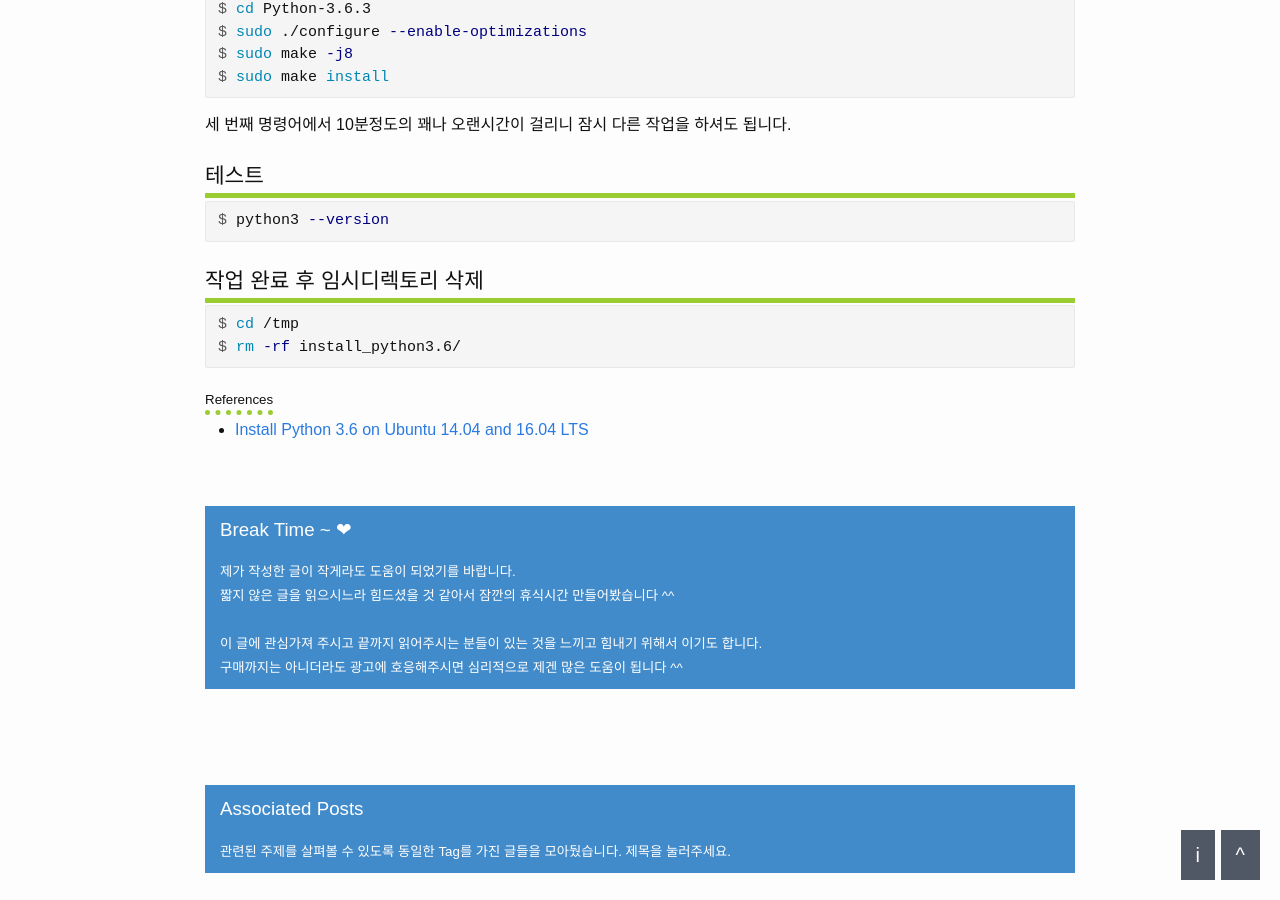
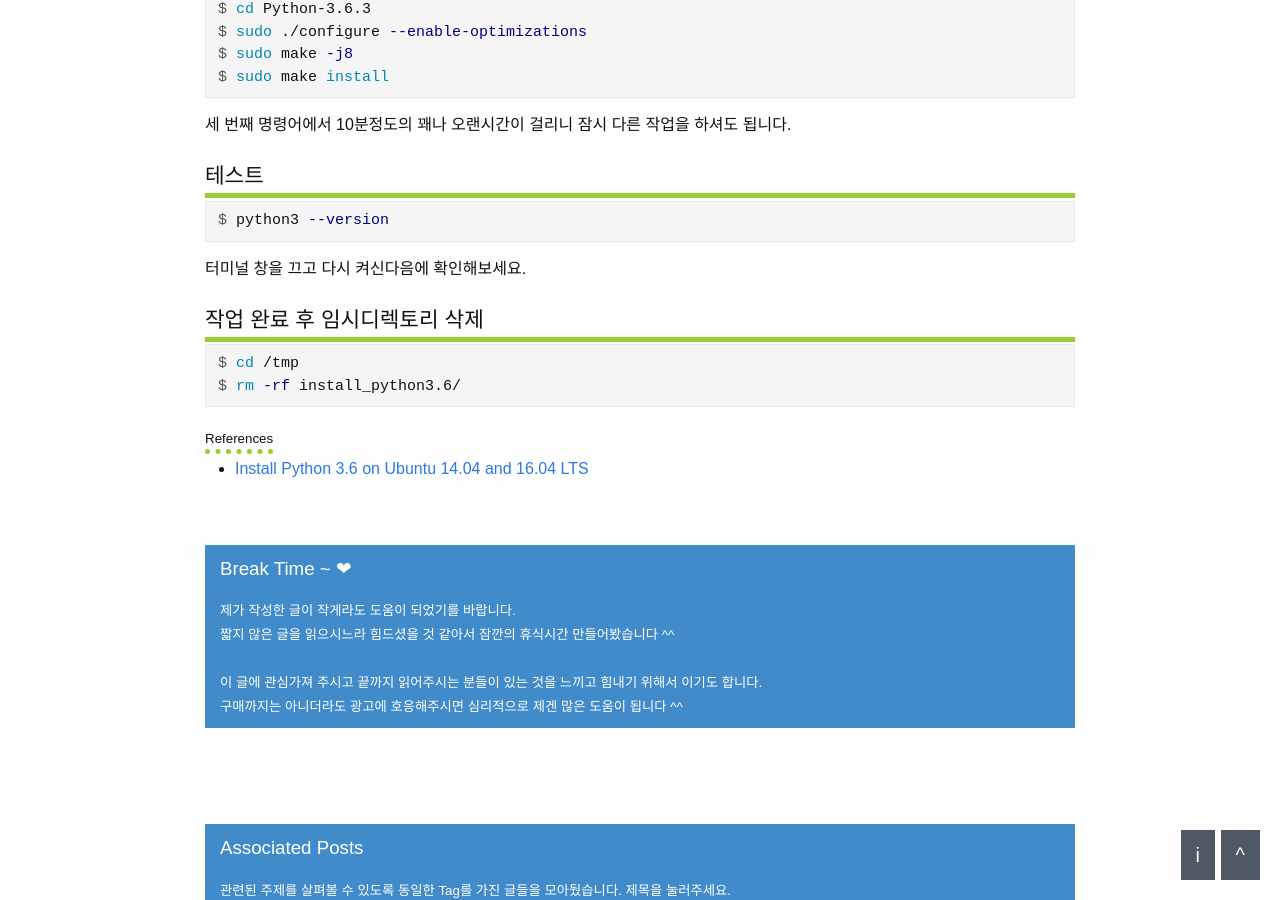
Before and after one commit to dveamer/dveamer.github.io, a Jekyll site: the page built from _posts/BackEnd/2018-11-04-InstallPython3_6.md, in a window 1280 px wide and 900 px high, scrolled down 1213 px. Built offline with Jekyll 4.4.1, drawn with Linux system fonts in a browser that asks for light colours.

Commit message:
homepage

```diff
--- a/_posts/BackEnd/2018-11-04-InstallPython3_6.md
+++ b/_posts/BackEnd/2018-11-04-InstallPython3_6.md
@@ -46,6 +46,8 @@ $ sudo make install
 $ python3 --version
 ~~~
 
+터미널 창을 끄고 다시 켜신다음에 확인해보세요.
+
 ## 작업 완료 후 임시디렉토리 삭제
 
 ~~~terminal
```
